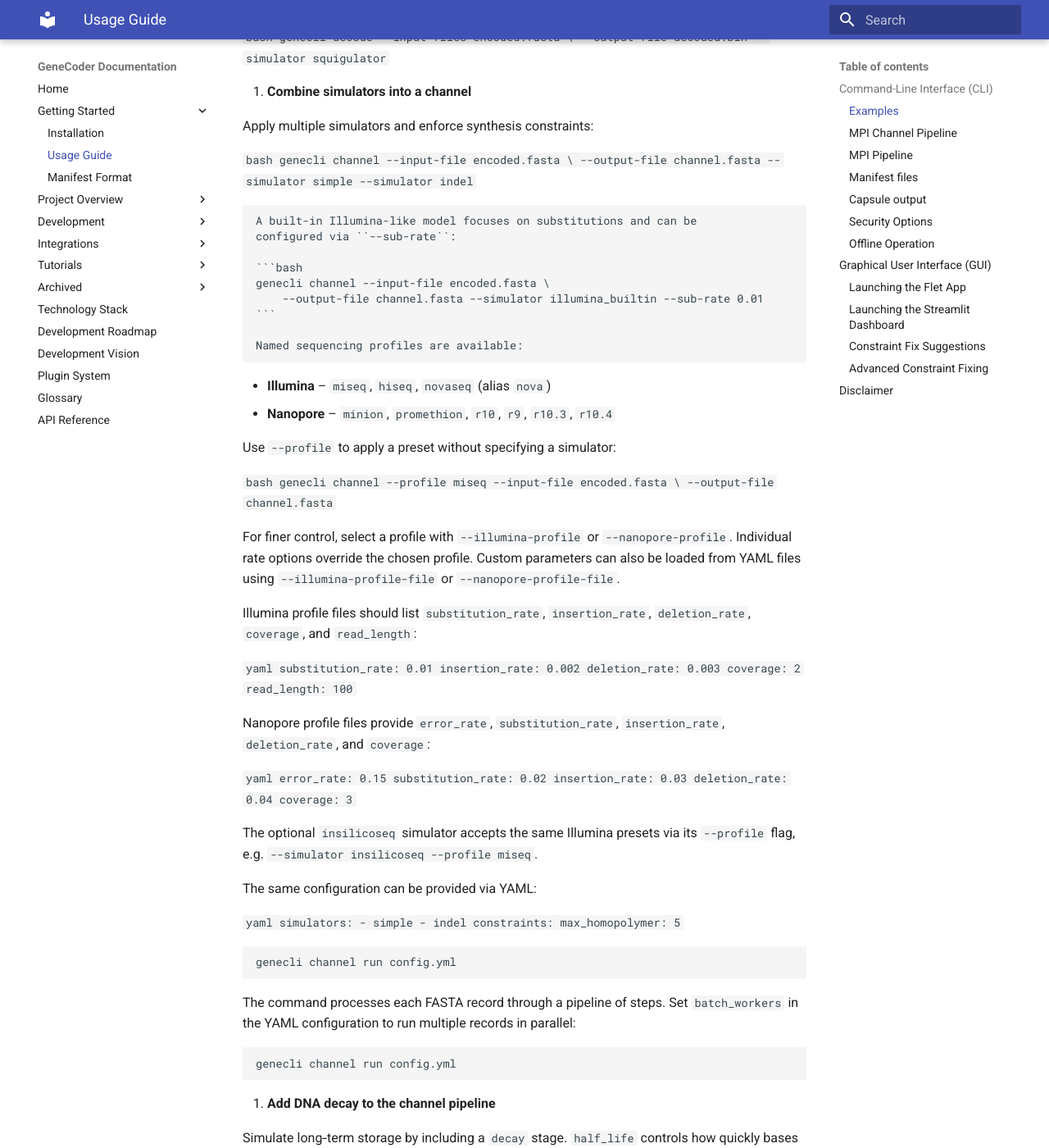
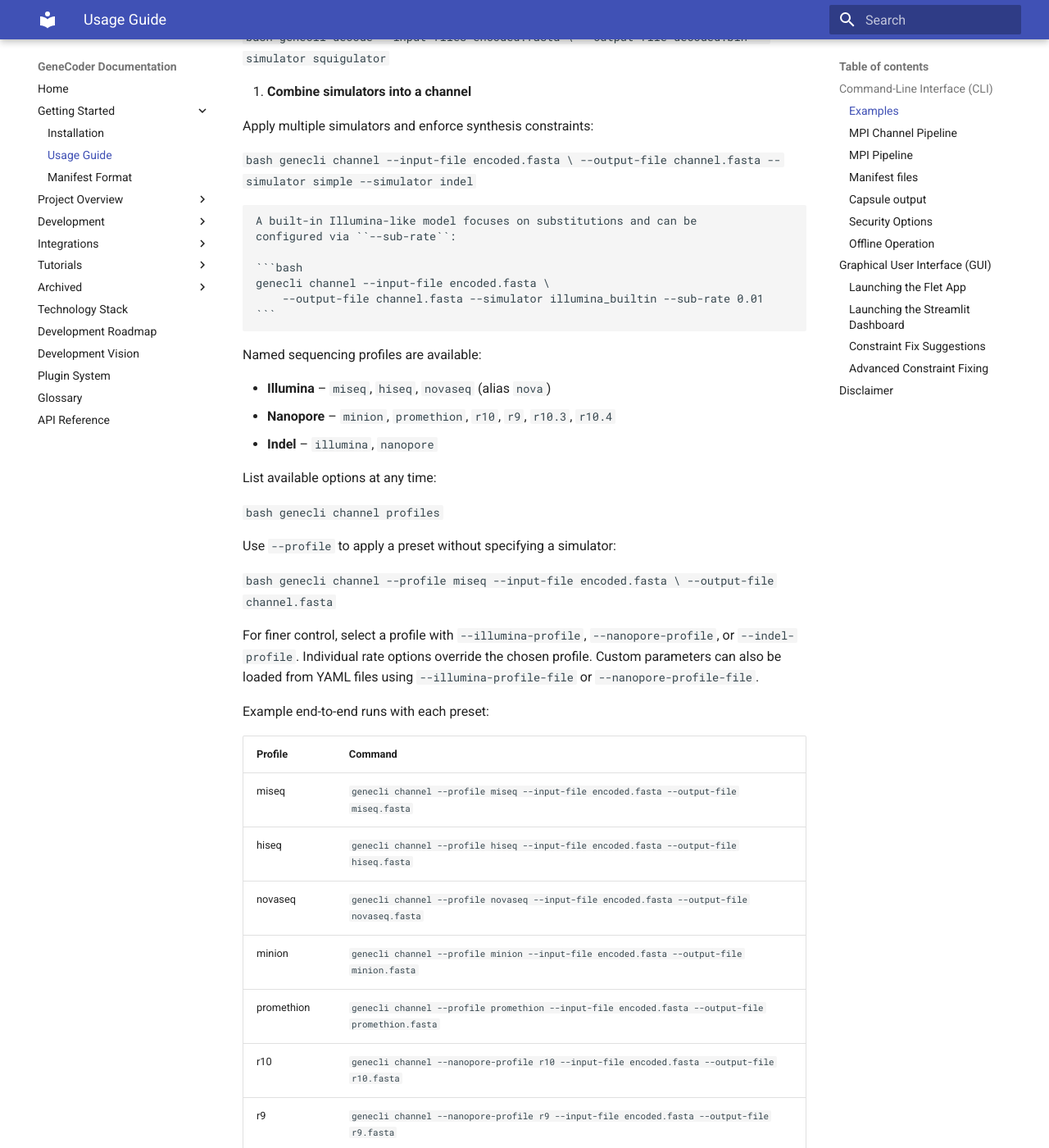
Before and after one commit to d0tTino/GeneCoder, an MkDocs documentation site: the page built from docs/usage.md, in a window 1280 px wide and 1400 px high, scrolled down 3268 px. Shown: the whole window at 82% size. Built offline with MkDocs 1.6.1 and Material for MkDocs 9.7.7, drawn with Linux system fonts in a browser that asks for light colours; some of the changed text lies outside the part shown.

Commit message:
docs: document CLI profiles

````diff
--- a/docs/usage.md
+++ b/docs/usage.md
@@ -195,10 +195,17 @@ genecli decode corrupted.dna --output-dir decoded --auto-ext
         --output-file channel.fasta --simulator illumina_builtin --sub-rate 0.01
     ```
 
-    Named sequencing profiles are available:
+   Named sequencing profiles are available:
 
    - **Illumina** – `miseq`, `hiseq`, `novaseq` (alias `nova`)
    - **Nanopore** – `minion`, `promethion`, `r10`, `r9`, `r10.3`, `r10.4`
+   - **Indel** – `illumina`, `nanopore`
+
+   List available options at any time:
+
+   ```bash
+   genecli channel profiles
+   ```
 
    Use `--profile` to apply a preset without specifying a simulator:
 
@@ -207,10 +214,26 @@ genecli decode corrupted.dna --output-dir decoded --auto-ext
        --output-file channel.fasta
    ```
 
-   For finer control, select a profile with `--illumina-profile` or
-   `--nanopore-profile`. Individual rate options override the chosen profile.
-   Custom parameters can also be loaded from YAML files using
+   For finer control, select a profile with `--illumina-profile`,
+   `--nanopore-profile`, or `--indel-profile`. Individual rate options override
+   the chosen profile. Custom parameters can also be loaded from YAML files using
    `--illumina-profile-file` or `--nanopore-profile-file`.
+
+   Example end-to-end runs with each preset:
+
+   | Profile | Command |
+   | ------- | ------- |
+   | miseq | `genecli channel --profile miseq --input-file encoded.fasta --output-file miseq.fasta` |
+   | hiseq | `genecli channel --profile hiseq --input-file encoded.fasta --output-file hiseq.fasta` |
+   | novaseq | `genecli channel --profile novaseq --input-file encoded.fasta --output-file novaseq.fasta` |
+   | minion | `genecli channel --profile minion --input-file encoded.fasta --output-file minion.fasta` |
+   | promethion | `genecli channel --profile promethion --input-file encoded.fasta --output-file promethion.fasta` |
+   | r10 | `genecli channel --nanopore-profile r10 --input-file encoded.fasta --output-file r10.fasta` |
+   | r9 | `genecli channel --nanopore-profile r9 --input-file encoded.fasta --output-file r9.fasta` |
+   | r10.3 | `genecli channel --nanopore-profile r10.3 --input-file encoded.fasta --output-file r10_3.fasta` |
+   | r10.4 | `genecli channel --nanopore-profile r10.4 --input-file encoded.fasta --output-file r10_4.fasta` |
+   | indel illumina | `genecli channel --indel-profile illumina --input-file encoded.fasta --output-file indel_illumina.fasta` |
+   | indel nanopore | `genecli channel --indel-profile nanopore --input-file encoded.fasta --output-file indel_nanopore.fasta` |
 
    Illumina profile files should list `substitution_rate`, `insertion_rate`,
    `deletion_rate`, `coverage`, and `read_length`:
````
Also changed, not shown: docs/cli_tutorial.md (+24 -2 lines).
